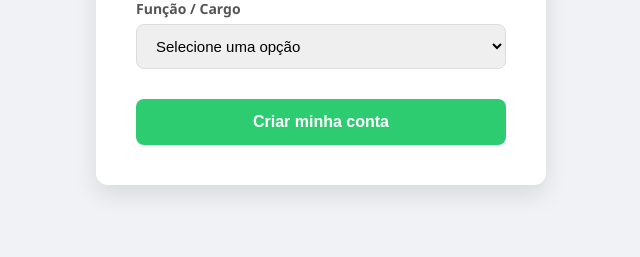
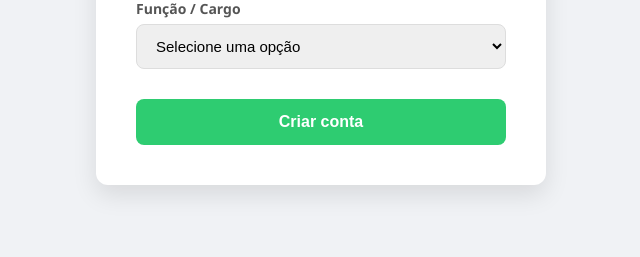
Before and after one commit to RayFarias13/API_entregas, a Django app: template software/templates/cadastro_funcionario.html in a window 1280 px wide. Shown: the part 761-1018 px from the top of the page, without its empty margins (319-959 px from the left). Run offline with Django 5.2, Linux system fonts and the light colour scheme; the template is opened without the code that fills it, so the values that code supplies are empty.

Commit message:
1451 16032026 comit atoa

```diff
--- a/software/templates/cadastro_funcionario.html
+++ b/software/templates/cadastro_funcionario.html
@@ -176,7 +176,7 @@
             </div>
 
             <div class="button-group">
-                <button type="submit" class="btn-submit">Criar minha conta</button>
+                <button type="submit" class="btn-submit">Criar conta</button>
                 <!-- <a href="{% url 'login' %}" class="btn-login-link">Já tem uma conta? Faça login</a> -->
             </div>
         </form>
```
